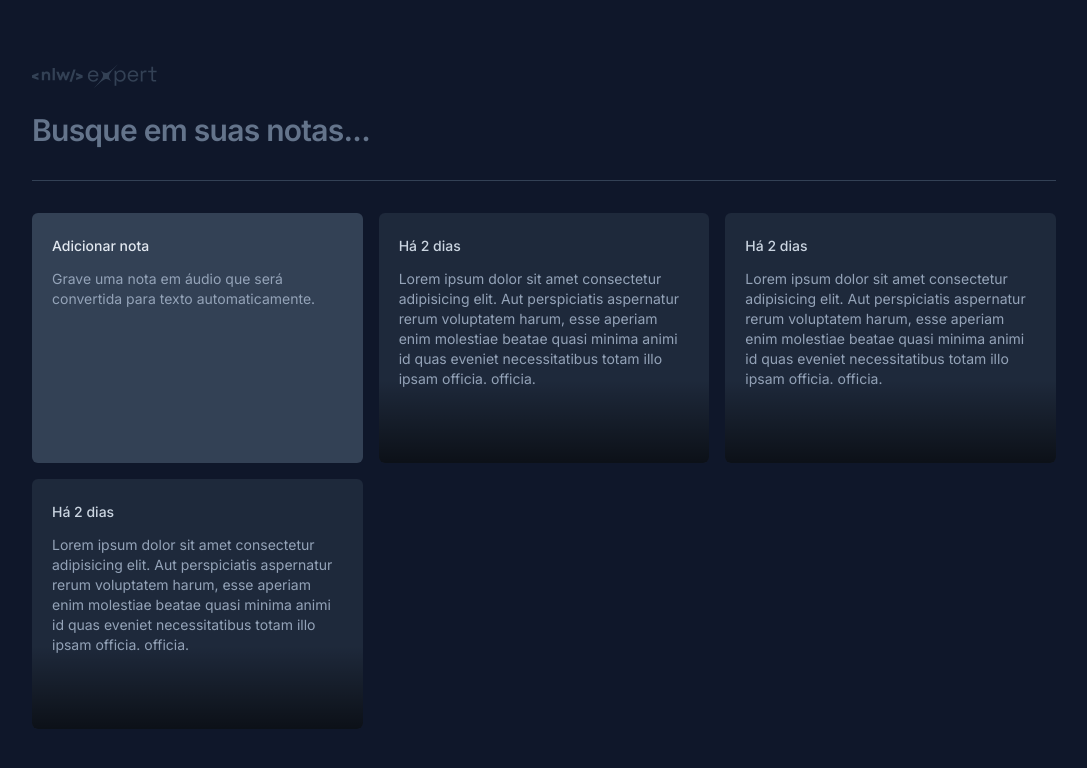
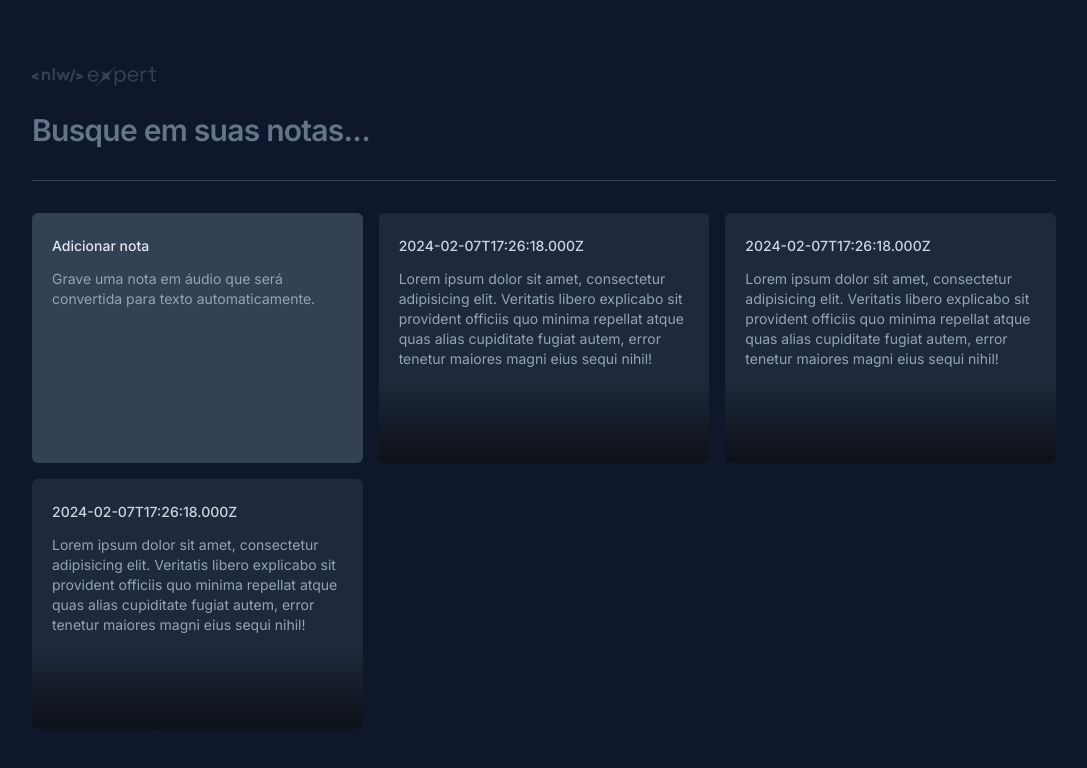
Before and after one commit to HerbertDuarte/nlw-02-2024, a React (Vite) app: page / in a window 1280 px wide. Shown: the top 768 px of the page, without its empty margins (96-1183 px from the left). Built offline with nearby package versions, Linux system fonts and the light colour scheme.

Commit message:
add dialog

```diff
--- a/package.json
+++ b/package.json
@@ -10,6 +10,8 @@
     "preview": "vite preview"
   },
   "dependencies": {
+    "@radix-ui/react-dialog": "^1.0.5",
+    "date-fns": "^3.3.1",
     "react": "^18.2.0",
     "react-dom": "^18.2.0"
   },
--- a/src/App.tsx
+++ b/src/App.tsx
@@ -4,16 +4,33 @@ import { NoteCard } from "./components/note-card";
 export function App() {
   return (
     <div className="py-16 px-32">
-
-      <Header/>
+      <Header />
 
       <div className="h-px my-8 bg-slate-700" />
 
       <div className="grid gap-4 grid-cols-3 auto-rows-[250px]">
         <NewNoteCard />
-        <NoteCard />
-        <NoteCard />
-        <NoteCard />
+        <NoteCard
+          note={{
+            date: new Date(),
+            content:
+              "Lorem ipsum dolor sit amet, consectetur adipisicing elit. Veritatis libero explicabo sit provident officiis quo minima repellat atque quas alias cupiditate fugiat autem, error tenetur maiores magni eius sequi nihil!",
+          }}
+        />
+        <NoteCard
+          note={{
+            date: new Date(),
+            content:
+              "Lorem ipsum dolor sit amet, consectetur adipisicing elit. Veritatis libero explicabo sit provident officiis quo minima repellat atque quas alias cupiditate fugiat autem, error tenetur maiores magni eius sequi nihil!",
+          }}
+        />
+        <NoteCard
+          note={{
+            date: new Date(),
+            content:
+              "Lorem ipsum dolor sit amet, consectetur adipisicing elit. Veritatis libero explicabo sit provident officiis quo minima repellat atque quas alias cupiditate fugiat autem, error tenetur maiores magni eius sequi nihil!",
+          }}
+        />
       </div>
     </div>
   );
--- a/src/components/note-card.tsx
+++ b/src/components/note-card.tsx
@@ -1,17 +1,41 @@
-export function NoteCard() {
+import * as Dialog from "@radix-ui/react-dialog";
+
+interface NoteCardProps {
+  note: {
+    date: Date;
+    content: string;
+  };
+}
+
+export function NoteCard({ note }: NoteCardProps) {
   return (
-    <button className="bg-slate-800 outline-none text-left rounded-md p-5 overflow-hidden relative hover:ring-2 hover:ring-slate-700 focus-visible:ring-2 focus-visible:ring-lime-200/40">
-      <div className="h-full  space-y-3">
+    <Dialog.Root>
+      <Dialog.Trigger className="bg-slate-800 outline-none text-left rounded-md p-5 overflow-hidden relative hover:ring-2 hover:ring-slate-700 focus-visible:ring-2 focus-visible:ring-lime-200/40">
+        <div className="h-full  space-y-3">
+          <span className="text-slate-300 text-sm font-medium">
+            {note.date.toISOString()}
+          </span>
+          <p className="text-slate-400 text-sm leading-5 ">{note.content}</p>
+          <div className="absolute bg-gradient-to-b from-transparent to-black/60 left-0 right-0 bottom-0 h-1/3 pointer-events-none" />
+        </div>
+      </Dialog.Trigger>
 
-      <span className="text-slate-300 text-sm font-medium">Há 2 dias</span>
-      <p className="text-slate-400 text-sm leading-5 ">
-        Lorem ipsum dolor sit amet consectetur adipisicing elit. Aut
-        perspiciatis aspernatur rerum voluptatem harum, esse aperiam enim
-        molestiae beatae quasi minima animi id quas eveniet necessitatibus totam
-        illo ipsam officia. officia.
-      </p>
-      <div className="absolute bg-gradient-to-b from-transparent to-black/60 left-0 right-0 bottom-0 h-1/3 pointer-events-none" />
-      </div>
-    </button>
+      <Dialog.Portal>
+        <Dialog.Overlay className="inset-0 fixed bg-black/50" />
+        <Dialog.Content className="fixed left-1/2 top-1/2 -translate-x-1/2 -translate-y-1/2 outline-none flex flex-col w-full max-w-[640px] h-[60vh]">
+          <div className="flex flex-1">
+            <div className="h-full space-y-3 bg-slate-800 outline-none text-left rounded-md p-5 overflow-hidden relative">
+              <span className="text-slate-300 text-sm font-medium">
+                {note.date.toISOString()}
+              </span>
+              <p className="text-slate-400 text-sm leading-5 ">
+                {note.content}
+              </p>
+              <div className="absolute bg-gradient-to-b from-transparent to-black/60 left-0 right-0 bottom-0 h-1/3 pointer-events-none" />
+            </div>
+          </div>
+        </Dialog.Content>
+      </Dialog.Portal>
+    </Dialog.Root>
   );
 }
```
Also changed, not shown: 1 other file (tests, documents, lock files or other folders).
